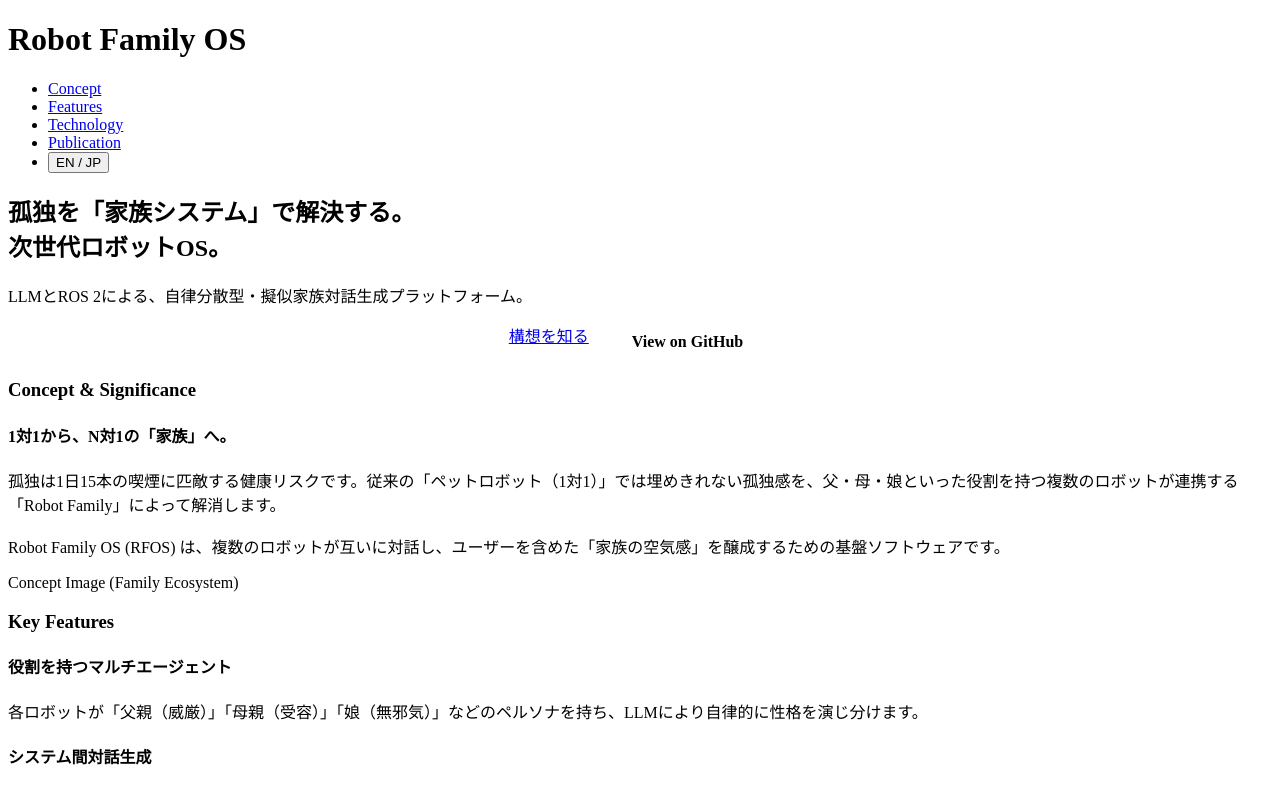
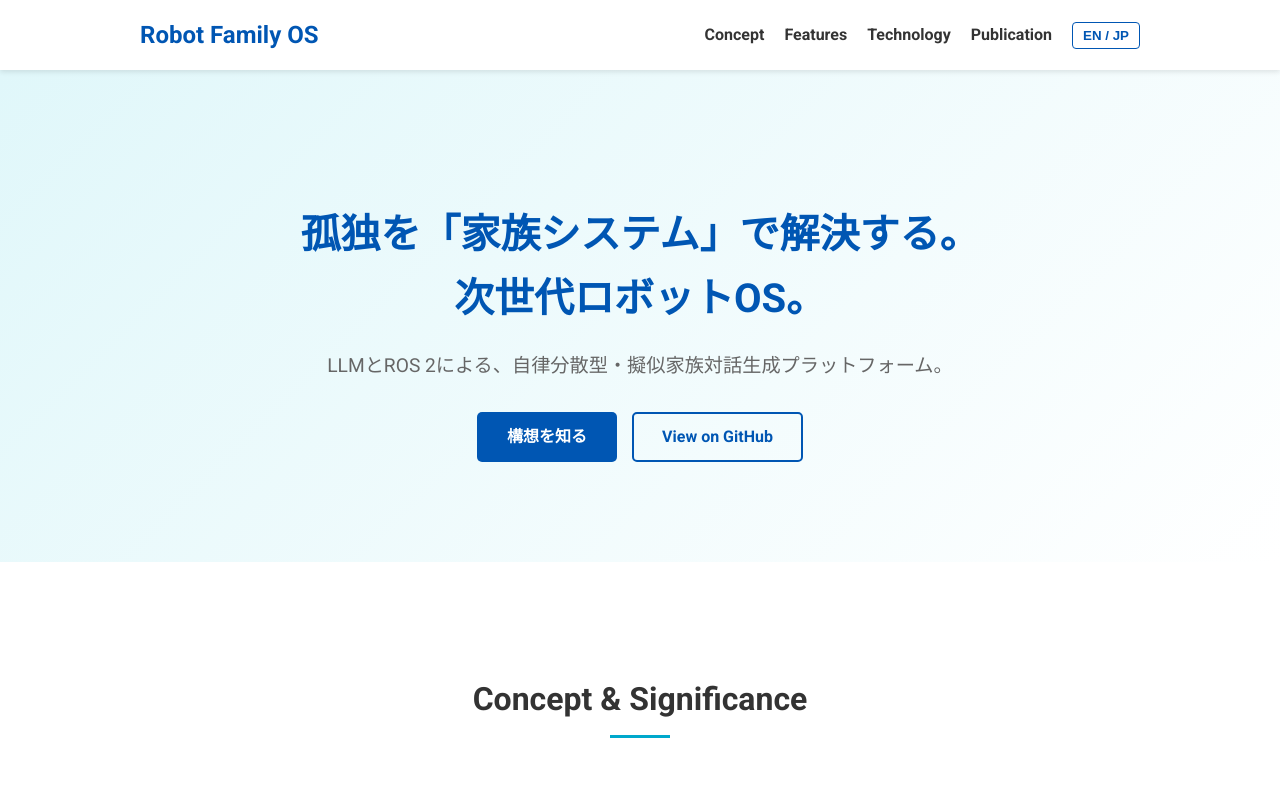
Before and after one commit to robotaichi/rfos, a plain HTML site: page index.html in a window 1280 px wide. Shown: the top 787 px of the page. Drawn offline with Linux system fonts and the light colour scheme.

Commit message:
Restore missing base styles to style.css

```diff
--- a/style.css
+++ b/style.css
@@ -1,3 +1,169 @@
+:root {
+    --primary: #0056b3; /* 知的なブルー */
+    --accent: #00a8cc;  /* 未来的なシアン */
+    --text: #333;
+    --bg-light: #f4f7f6;
+    --white: #ffffff;
+}
+
+body {
+    margin: 0;
+    font-family: 'Roboto', 'Noto Sans JP', sans-serif;
+    color: var(--text);
+    line-height: 1.6;
+}
+
+.container {
+    max-width: 1000px;
+    margin: 0 auto;
+    padding: 0 20px;
+}
+
+/* Header */
+header {
+    background: var(--white);
+    box-shadow: 0 2px 5px rgba(0,0,0,0.1);
+    position: sticky;
+    top: 0;
+    z-index: 100;
+}
+
+.header-flex {
+    display: flex;
+    justify-content: space-between;
+    align-items: center;
+    height: 70px;
+}
+
+.logo { font-size: 1.5rem; color: var(--primary); }
+
+nav ul {
+    display: flex;
+    list-style: none;
+    gap: 20px;
+}
+
+nav a {
+    text-decoration: none;
+    color: var(--text);
+    font-weight: bold;
+    transition: color 0.3s;
+}
+
+nav a:hover { color: var(--accent); }
+
+.btn-lang {
+    border: 1px solid var(--primary);
+    background: transparent;
+    color: var(--primary);
+    padding: 5px 10px;
+    cursor: pointer;
+    border-radius: 4px;
+    font-weight: bold;
+}
+
+.btn-lang:hover { background: var(--primary); color: white; }
+
+/* Hero */
+.hero {
+    background: linear-gradient(135deg, #e0f7fa 0%, #ffffff 100%);
+    padding: 100px 0;
+    text-align: center;
+}
+
+.hero h2 { font-size: 2.5rem; margin-bottom: 20px; color: var(--primary); }
+.hero p { font-size: 1.2rem; margin-bottom: 30px; color: #666; }
+
+.btn-primary {
+    background: var(--primary);
+    color: white;
+    padding: 12px 30px;
+    text-decoration: none;
+    border-radius: 5px;
+    font-weight: bold;
+    transition: background 0.3s;
+}
+
+.btn-primary:hover { background: var(--accent); }
+
+/* Sections */
+.section { padding: 80px 0; }
+.bg-light { background: var(--bg-light); }
+.section-title {
+    text-align: center;
+    font-size: 2rem;
+    margin-bottom: 50px;
+    position: relative;
+}
+.section-title::after {
+    content: '';
+    display: block;
+    width: 60px;
+    height: 3px;
+    background: var(--accent);
+    margin: 10px auto 0;
+}
+
+/* Content Grid */
+.content-grid {
+    display: grid;
+    grid-template-columns: 1fr 1fr;
+    gap: 40px;
+    align-items: center;
+}
+
+.placeholder-img {
+    width: 100%;
+    height: 300px;
+    background: #ddd;
+    display: flex;
+    align-items: center;
+    justify-content: center;
+    border-radius: 10px;
+}
+
+/* Cards */
+.cards {
+    display: grid;
+    grid-template-columns: repeat(auto-fit, minmax(250px, 1fr));
+    gap: 30px;
+}
+
+.card {
+    background: white;
+    padding: 30px;
+    border-radius: 10px;
+    box-shadow: 0 4px 6px rgba(0,0,0,0.05);
+}
+
+/* Profile */
+.profile-container {
+    display: flex;
+    align-items: center;
+    gap: 50px;
+}
+
+.placeholder-circle {
+    width: 200px;
+    height: 200px;
+    background: #ccc;
+    border-radius: 50%;
+    display: flex;
+    align-items: center;
+    justify-content: center;
+}
+
+.profile-text h4 { font-size: 1.8rem; margin: 0; }
+.role { color: var(--accent); font-weight: bold; margin-bottom: 20px; }
+.link-item { margin-right: 15px; color: var(--primary); text-decoration: none; }
+
+/* Mobile */
+@media (max-width: 768px) {
+    .content-grid, .profile-container { grid-template-columns: 1fr; display: block; text-align: center; }
+    .placeholder-circle { margin: 0 auto 20px; }
+    .header-flex { flex-direction: column; height: auto; padding: 10px 0; }
+}
+
 /* --- 追加スタイル --- */
 
 /* Hero Buttons */
```
